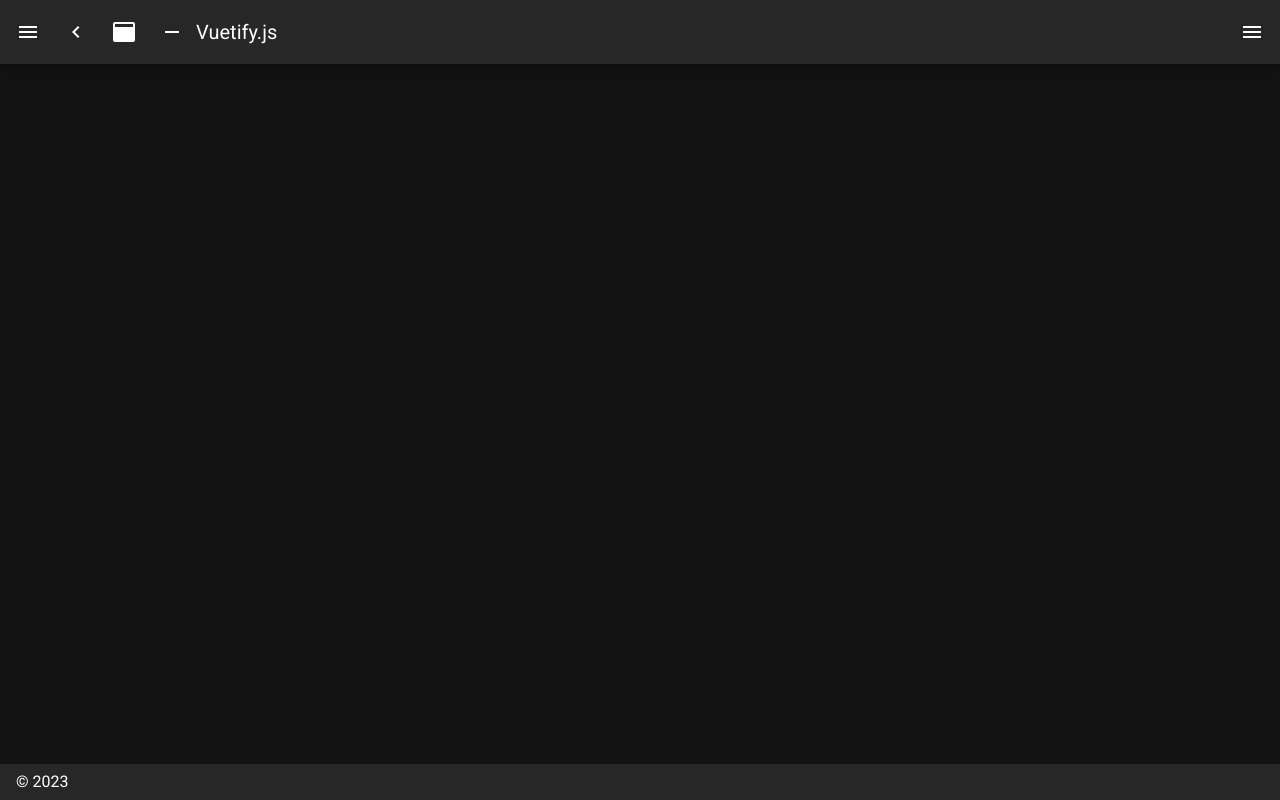
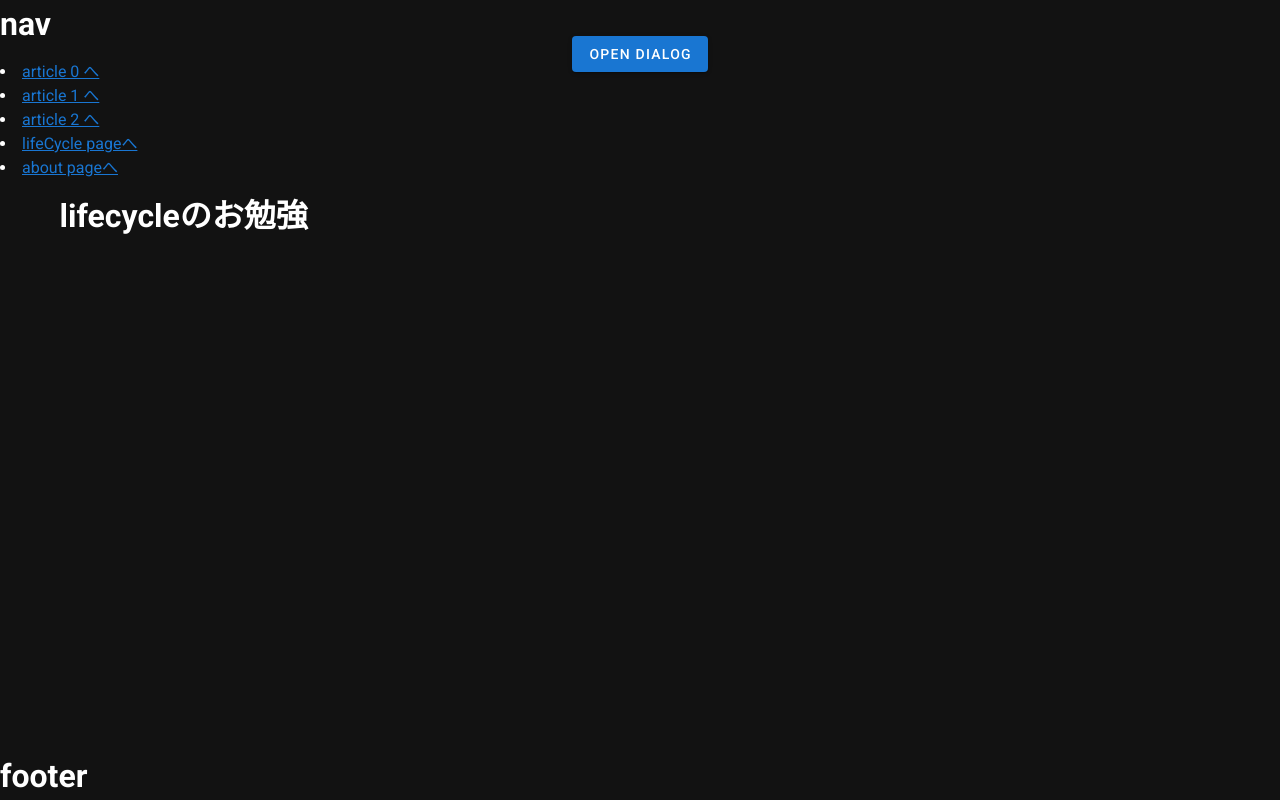
Before and after one commit to Taguchi-ivi/nuxt-study, a Nuxt app: page /lifecycle in a window 1280 px wide. Before the commit this address had no page. Built offline with nearby package versions, Linux system fonts and the light colour scheme.

Commit message:
nav add link about and lifecycle

```diff
--- a/components/Homeview/HomeNav.vue
+++ b/components/Homeview/HomeNav.vue
@@ -12,6 +12,12 @@
             >
                 article {{ i }} へ
             </nuxt-link>
+        </li>
+        <li>
+            <nuxt-link to="lifecycle">lifeCycle pageへ</nuxt-link>
+        </li>
+        <li>
+            <nuxt-link to="about">about pageへ</nuxt-link>
         </li>
     </div>
 </template>
--- /dev/null
+++ b/pages/lifecycle.vue
@@ -0,0 +1,12 @@
+<template>
+    <div>
+        <h1>lifecycleのお勉強</h1>
+    </div>
+</template>
+
+<script>
+export default {
+    layout: 'default01',
+
+}
+</script>
```
